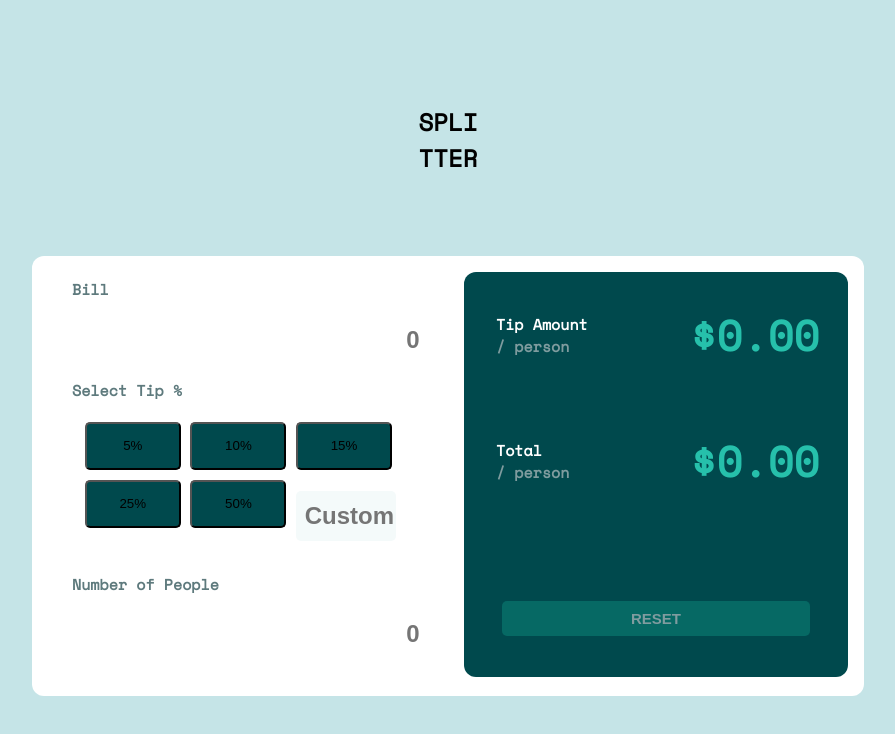
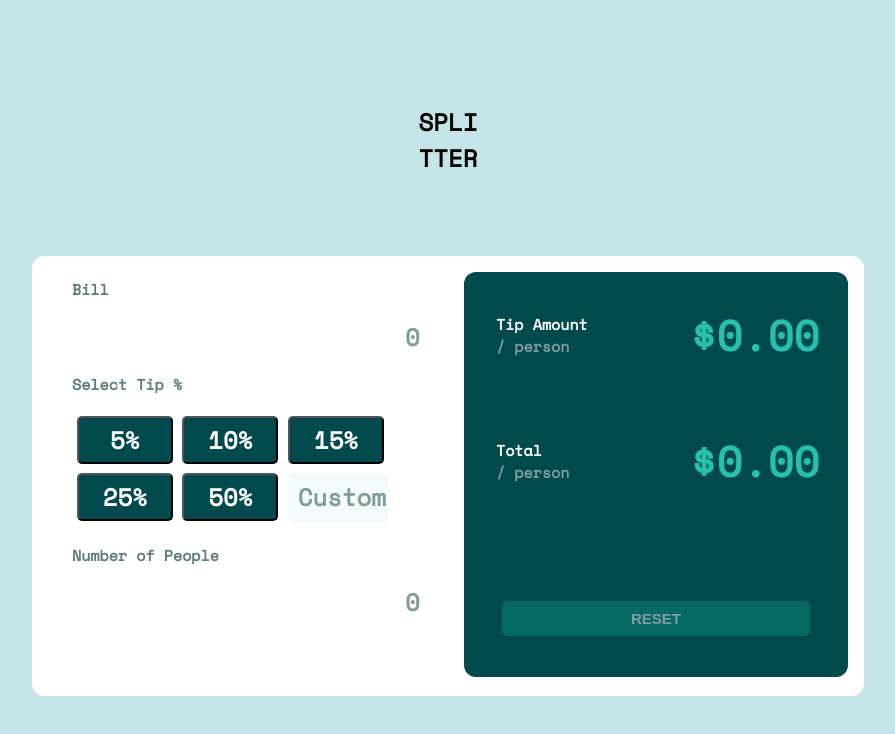
Before and after one commit to Geraldoeze/tip-calc, a React (Create React App) app: page / in a window 1280 px wide. Shown: the top 734 px of the page, without its empty margins (192-1087 px from the left). Built offline with nearby package versions, Linux system fonts and the light colour scheme.

Commit message:
added font style

```diff
--- a/src/component/tip-form.js
+++ b/src/component/tip-form.js
@@ -4,10 +4,11 @@ import './tipStyles.css';
 const TipCal = () => {
     const percentage = [5, 10, 15, 25, 50];
     const SubmitHandler = (event) => {
-
+        event.preventDefault();
+        console.log(event)
     }
     return (
-        <form className="tip-container ">
+        <form className="tip-container " onSubmit={SubmitHandler}>
             <div className="tip-form">
 
                     <label htmlFor="Bill">Bill</label>
@@ -36,7 +37,7 @@ const TipCal = () => {
                 <h3>Total<br /><span>/ person</span></h3>
                 <p>$0.00</p>
               </div>
-                <button className="btn" type='reset' onClick={SubmitHandler}>RESET</button>
+                <button className="btn" type='reset'>RESET</button>
             </div>
         </form>
 
--- a/src/component/tipStyles.css
+++ b/src/component/tipStyles.css
@@ -24,7 +24,7 @@ label {
 .btn_cover {
   width: 100%;
   display: flex;
-  margin: 1rem 2rem;
+  margin: 1rem 24px;
   flex-wrap: wrap;
 }
 
@@ -34,9 +34,16 @@ label {
   margin: 0.3rem;
   border-radius: 5px;
   background-color: hsl(183, 100%, 15%);
+  color: var(--color-white);
+  font-family: inherit;
+  font-weight: 600;
+  font-size: 24px;
 }
 
 .btn_keys:hover {
+  color: var(--color-dark-cyan);
+}
+.btn_keys:checked {
   color: var(--color-dark-cyan);
 }
 
@@ -44,7 +51,8 @@ label {
 .tip-input {
     height: 3rem;
     width: 90%;
-    margin: 0.5rem 1.5rem;
+    margin: 0.3rem 1.5rem;
+    font-family: inherit;
     font-size: 24px;
     font-weight: 700;
     border: 0;
@@ -58,14 +66,19 @@ label {
 .tip-input__odd {
     height: 3rem;
     width: 25%;
-    margin: 1rem 0.3rem;
+    margin: 0.3rem;
     font-weight: 700;
     font-size: 24px;
     border: 0;
     text-align: end;
-    color:  hsl(183, 100%, 15%);
     border-radius: 5px;
     background-color: var(--color-very-light-cyan);
+}
+
+::placeholder {
+  color: var(--color-cyan);
+  font-family: 'Space Mono';
+  font-size: 24px;
 }
 
 input:hover {
```
